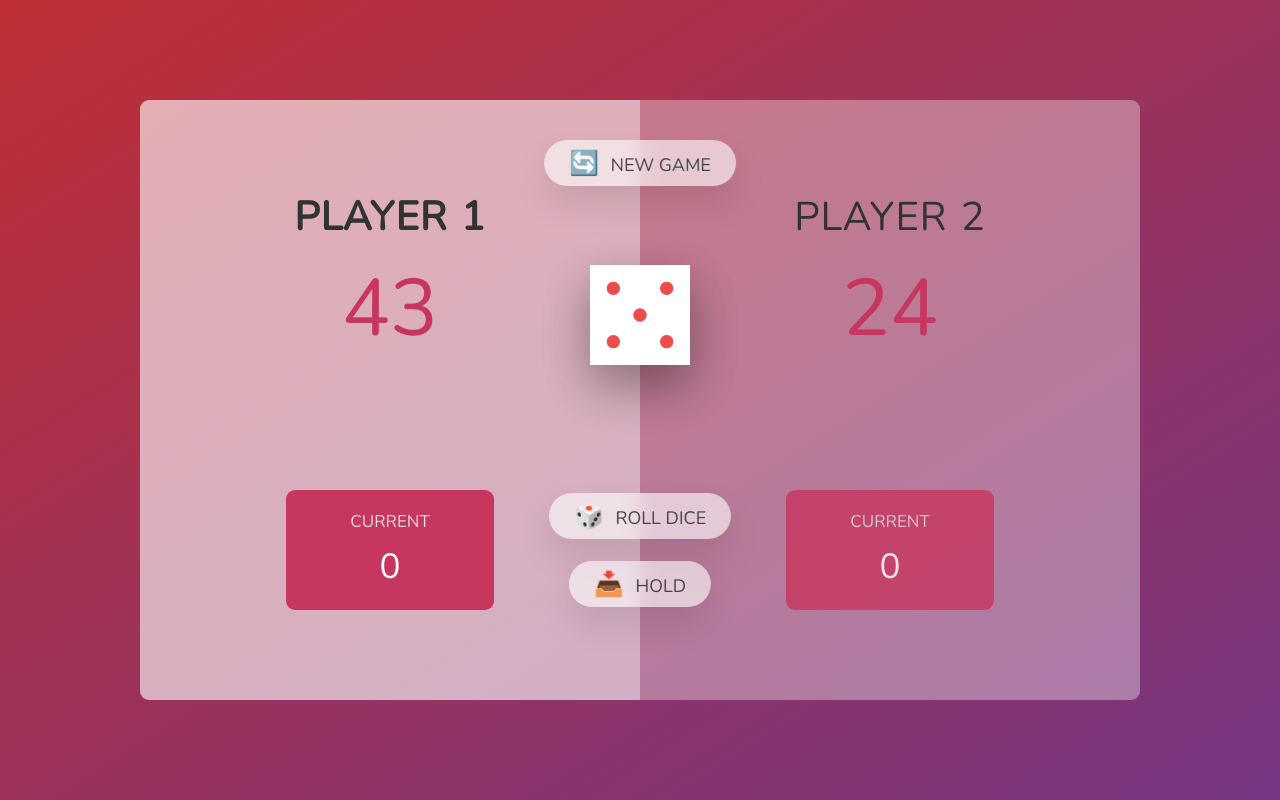
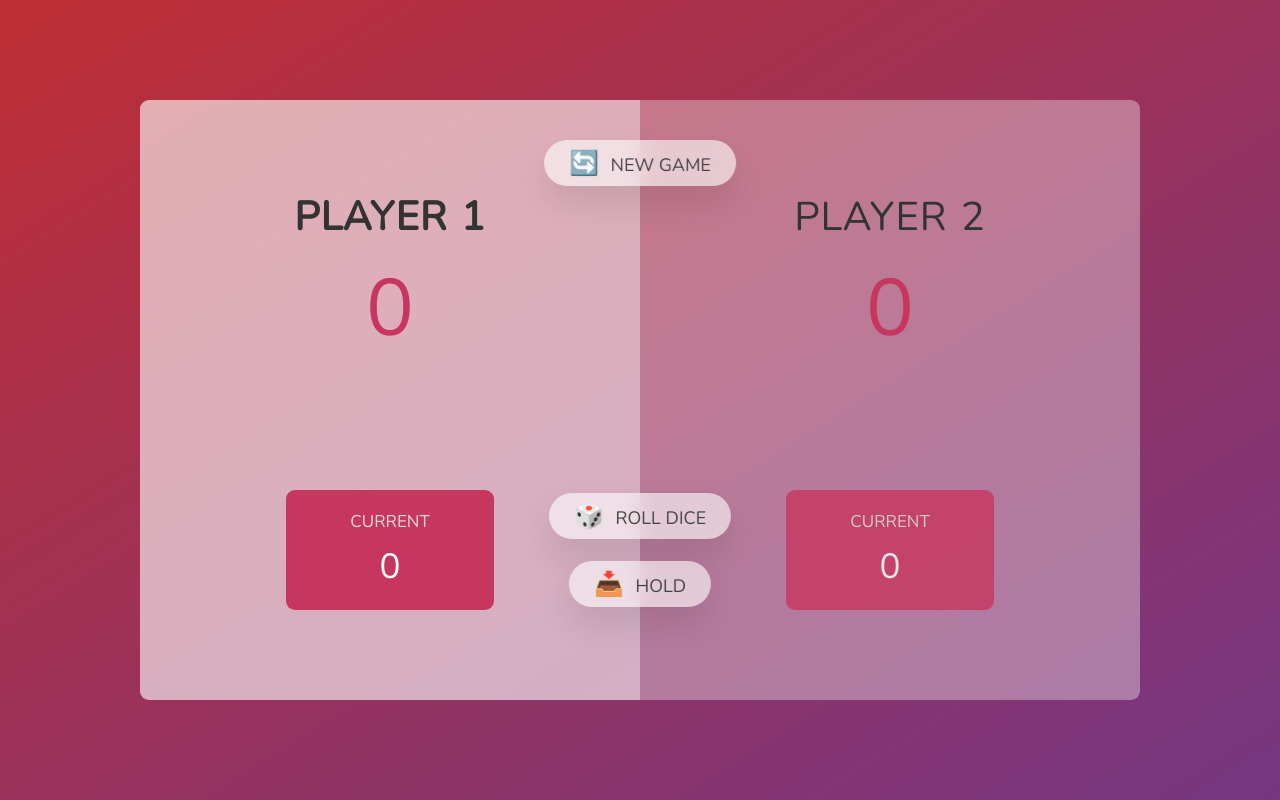
Before and after one commit to Spinofis/JSlearn, a plain HTML site: page 07-Pig-Game/starter/index.html in a window 1280 px wide. Drawn offline with nearby package versions, Linux system fonts and the light colour scheme.

Commit message:
pig game

```diff
--- a/07-Pig-Game/starter/index.html
+++ b/07-Pig-Game/starter/index.html
@@ -29,7 +29,6 @@
         </section>
 
         <img src="dice-5.png" alt="Playing dice" class="dice">
-        <img src="dice-5.png" alt="Playing dice" class="dice" />
         <button class="btn btn--new">🔄 New game</button>
         <button class="btn btn--roll">🎲 Roll dice</button>
         <button class="btn btn--hold">📥 Hold</button>
--- a/07-Pig-Game/starter/script.js
+++ b/07-Pig-Game/starter/script.js
@@ -6,18 +6,36 @@ let currentScore = 0;
 let player1Score = 0;
 let player2Score = 0;
 
+const minDice = 0;
+const maxDice = 6;
+const score1 = document.getElementById('score--0');
+const score2 = document.getElementById('score--1');
+const dice = document.querySelector('.dice');
+
+newGame();
 
 function rollDice() {
     console.log("rollDice");
     console.log(player);
+
+    let diceNumber = getDiceNumber();
+    console.log('dice ' + dice);
+    dice.src = `dice-${dice}.png`;
+    dice.classList.remove('hidden');
 }
 
-function hold(){
+function hold() {
     console.log('hold')
 }
 
-function newGame(){
+function newGame() {
+    score1.textContent = 0;
+    score2.textContent = 0;
+    dice.classList.add('hidden');
+}
 
+function getDiceNumber() {
+    return Math.floor(Math.random() * (maxDice - minDice + 1)) + minDice;
 }
 
 document.querySelector(".btn--roll")
```
